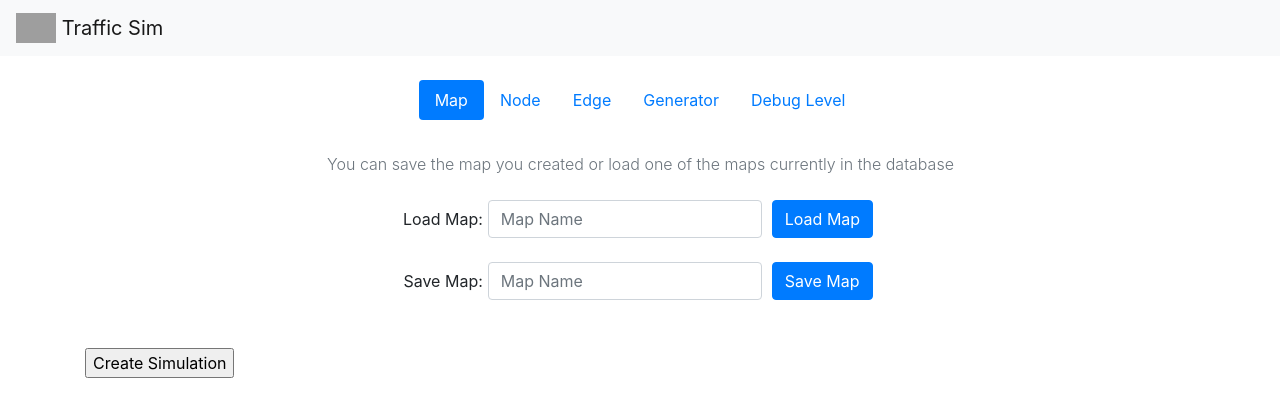
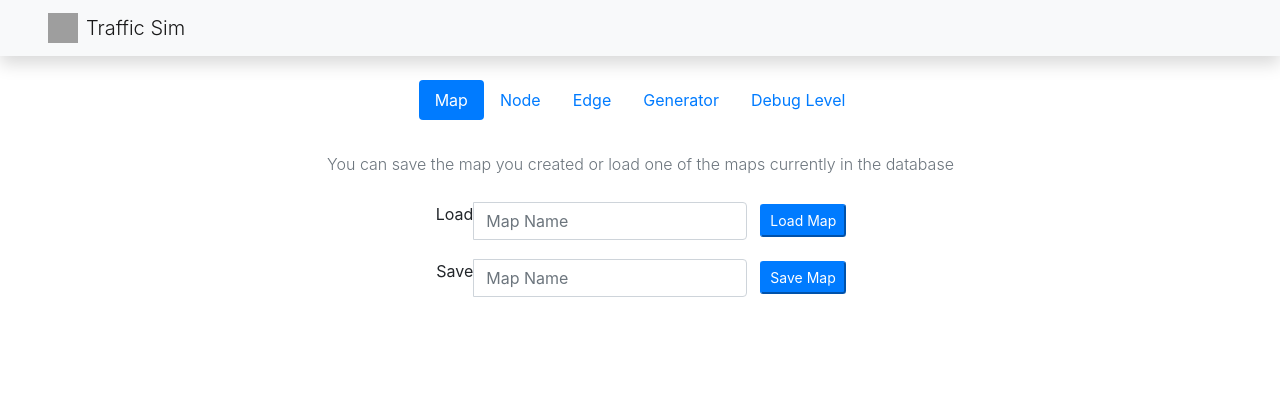
Before and after one commit to hamitb/trafic-sim, a Django app: template sim_app/templates/sim_app/index.html in a window 1280 px wide. Shown: the top 417 px of the page. Run offline with Django 3.2, Linux system fonts and the light colour scheme; the template is opened without the code that fills it, so the values that code supplies are empty; parts of the project's set-up code (start-up, migrations or seed data) failed here and were passed over; some libraries are stand-ins or nearby versions; grey boxes are pictures that could not be loaded.

Commit message:
Add input group addons

```diff
--- /dev/null
+++ b/sim_app/static/sim_app/css/base.css
@@ -0,0 +1,3 @@
+.shadow {
+    box-shadow: 0px 1px 2px rgba(0, 0, 0, 0.1);
+}
--- a/sim_app/templates/sim_app/base.html
+++ b/sim_app/templates/sim_app/base.html
@@ -7,7 +7,8 @@
         <meta name="viewport" content="width=device-width, initial-scale=1, shrink-to-fit=no">
 
         <!-- Bootstrap -->
-        <link rel="stylesheet" type="text/css" href="{% static 'sim_app/css/bootstrap.min.css' %}"/>
+        <link rel="stylesheet" type="text/css" href="{% static 'sim_app/css/bootstrap.min.css' %}">
+        <link rel="stylesheet" type="text/css" href="{% static 'sim_app/css/base.css' %}">
         {% block custom-css %}
         {% endblock %}
 
@@ -15,10 +16,12 @@
     </head>
     <body>
 
-        <nav class="navbar navbar-light bg-light">
+        <nav class="navbar navbar-light bg-light shadow px-5">
             <a class="navbar-brand" href="/">
-                <img src="{% static 'sim_app/img/stop.svg' %}" with="30" height="30" class="d-inline-block align-top"alt="">
-                Traffic Sim
+                <div class="d-flex">
+                    <img src="{% static 'sim_app/img/stop.svg' %}" class="d-inline-block align-bottom"  width="30" height="30"alt="">
+                    <span class="font-weight-light logo mx-2">Traffic Sim</span>
+                </div>
             </a>
         </nav>
 
--- a/sim_app/templates/sim_app/index.html
+++ b/sim_app/templates/sim_app/index.html
@@ -10,7 +10,7 @@
 <div>
     <ul class="nav nav-pills justify-content-center mt-4" id="settings-tab" role="tablist">
         <li class="nav-item">
-            <a class="nav-link active" id="map-tab" data-toggle="pill" href="#map-settings">Map</a>
+            <a class="nav-link active " id="map-tab" data-toggle="pill" href="#map-settings">Map</a>
         </li>
         <li class="nav-item">
             <a class="nav-link" id="node-tab" data-toggle="pill" href="#node-settings">Node</a>
@@ -31,31 +31,33 @@
     <div class="tab-content p-4" id="settings-tab-content">
         <div class="tab-pane fade show active container pl-3" role="tabpanel" id="map-settings">
             <p class="text-muted text-center font-weight-light">You can save the map you created or load one of the maps currently in the database</p>
+
             <div class="d-flex flex-column align-items-center">
                 <form action="{% url 'sim_app:settings' 'load_map' %}" method="post" name="load_map">
                     {% csrf_token %}
                     <div class="form-row align-items-center my-2">
-                        <label for="map_name">Load Map: </label>
                         <div class="col-auto">
-                            <input id="map_name" class="form-control mb-2" placeholder="Map Name" type="text" name="map_name" value="{{ map_name }}">
+                            <div class="input-group">
+                                <span class="input-group-addon">Load</span>
+                                <input id="map_name" class="form-control" placeholder="Map Name" type="text" name="map_name" value="{{ map_name }}">
+                            </div>
                         </div>
-                        <div class="col-auto">
-                            <button type="submit" name="load_button" class="btn btn-primary mb-2"> Load Map </button>
-                        </div>
+                        <button type="submit" name="load_button" class="btn-sm btn-primary m-1 ml-2"> Load Map </button>
                     </div>
                 </form>
                 <form action="{% url 'sim_app:settings' 'save_map' %}" method="post" name="save_map">
                     {% csrf_token %}
                     <div class="form-row align-items-center my-2">
-                        <label for="map_name">Save Map: </label>
                         <div class="col-auto">
-                            <input id="map_name" class="form-control mb-2" placeholder="Map Name" type="text" name="map_name" value="{{ map_name }}">
+                            <div class="input-group">
+                                <span class="input-group-addon">Save</span>
+                                <input id="map_name" class="form-control" placeholder="Map Name" type="text" name="map_name" value="{{ map_name }}">
+                            </div>
                         </div>
-                        <div class="col-auto">
-                            <button type="submit" name="save_button" class="btn btn-primary mb-2"> Save Map </button>
-                        </div>
+                        <button type="submit" name="save_button" class="btn-sm btn-primary m-1 ml-2">Save Map</button>
                     </div>
                 </form>
+
             </div>
         </div>
 
@@ -64,21 +66,27 @@
             <form action="{% url 'sim_app:settings' 'add_node' %}" method="post" name="add_node">
                 {% csrf_token %}
                 <div class="form-row align-items-center justify-content-center mb-2">
-                    <label class="" for="node_id">Node ID:</label>
                     <div class="col-auto">
-                        <input id="node_id" class="form-control" type="text" name="node_id" placeholder="Node ID" value="{{ node_id }}">
+                        <div class="input-group">
+                            <span class="input-group-addon">ID</span>
+                            <input id="node_id" class="form-control" type="text" name="node_id" placeholder="Node ID" value="{{ node_id }}">
+                        </div>
                     </div>
                 </div>
                 <div class="form-row align-items-center justify-content-center mb-2">
-                    <label class="" for="node_x">Node X:</label>
                     <div class="col-auto">
-                        <input id="node_x" class="form-control" type="text" name="node_x" placeholder="X Pos" value="{{ node_x }}">
+                        <div class="input-group">
+                            <span class="input-group-addon">X</span>
+                            <input id="node_x" class="form-control" type="text" name="node_x" placeholder="X Pos" value="{{ node_x }}">
+                        </div>
                     </div>
                 </div>
                 <div class="form-row align-items-center justify-content-center mb-2">
-                    <label class="" for="node_x">Node Y:</label>
                     <div class="col-auto">
-                        <input id="node_y" class="form-control" type="text" name="node_y" placeholder="Y Pos" value="{{ node_y }}">
+                        <div class="input-group">
+                            <span class="input-group-addon">Y</span>
+                            <input id="node_y" class="form-control" type="text" name="node_y" placeholder="Y Pos" value="{{ node_y }}">
+                        </div>
                     </div>
                 </div>
                 <div class="form-row align-items-center justify-content-center mt-3">
@@ -135,7 +143,7 @@
     </div>
 </div>
 
-<div>
+<div class="d-none">
     <form action="{% url 'sim_app:simulation' %}" method="post" name="start_sim">
         {% csrf_token %}
         <input type="submit" value="Create Simulation">
@@ -150,6 +158,14 @@
         $('#settings-tab a').on('click', function (e) {
             e.preventDefault();
             $(this).tab('show');
-        })
+        });
+
+        $("ul.nav-pills > li > a").on("shown.bs.tab", function(e) {
+            id =  $(e.target).attr("href").substr(1);
+            window.location.hash = id;
+        });
+
+        hash = window.location.hash;
+        $('#settings-tab a[href="' + hash + '"]').tab('show');
     </script>
 {% endblock %}
```
Also changed, not shown: db.sqlite3.
